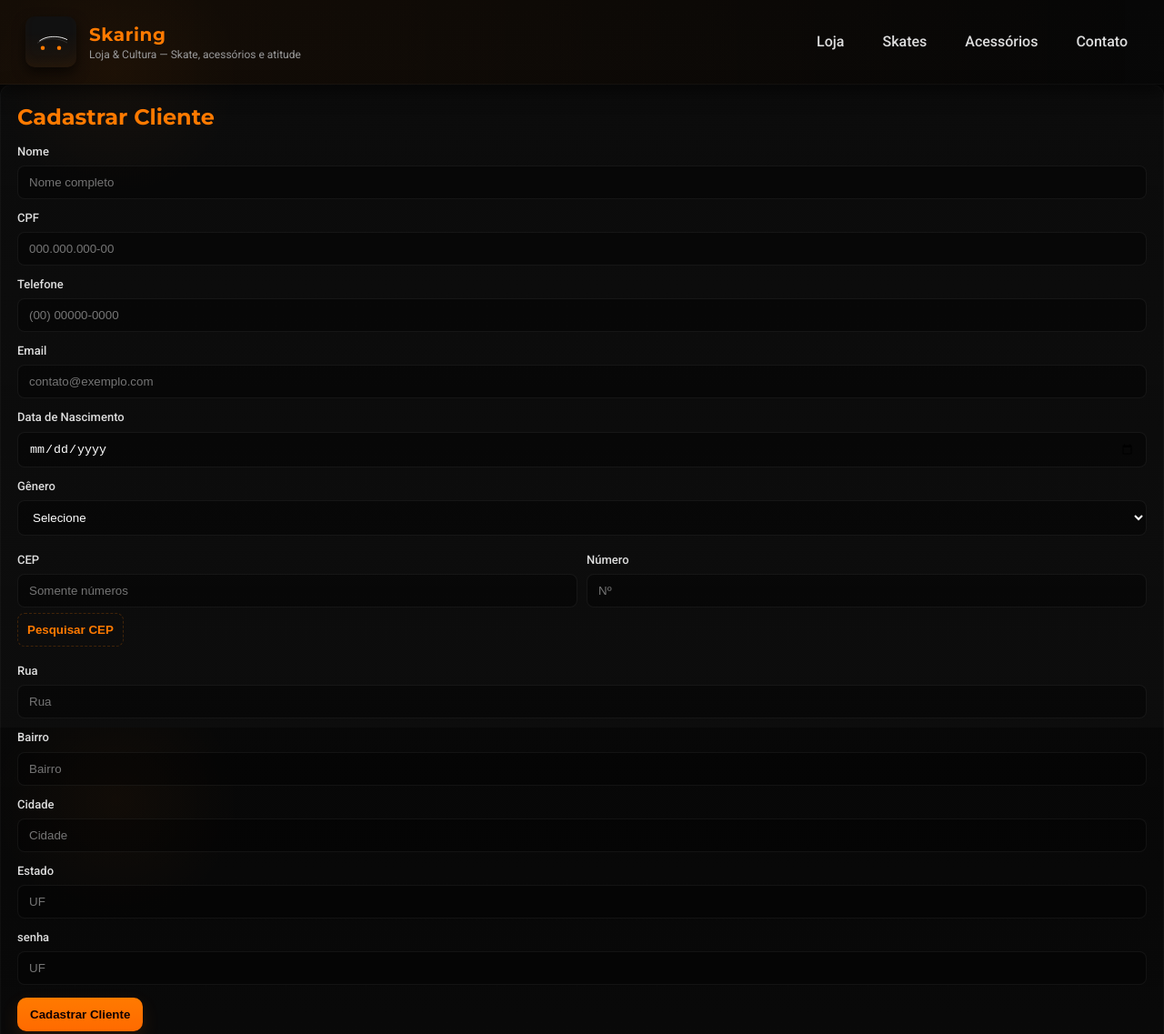
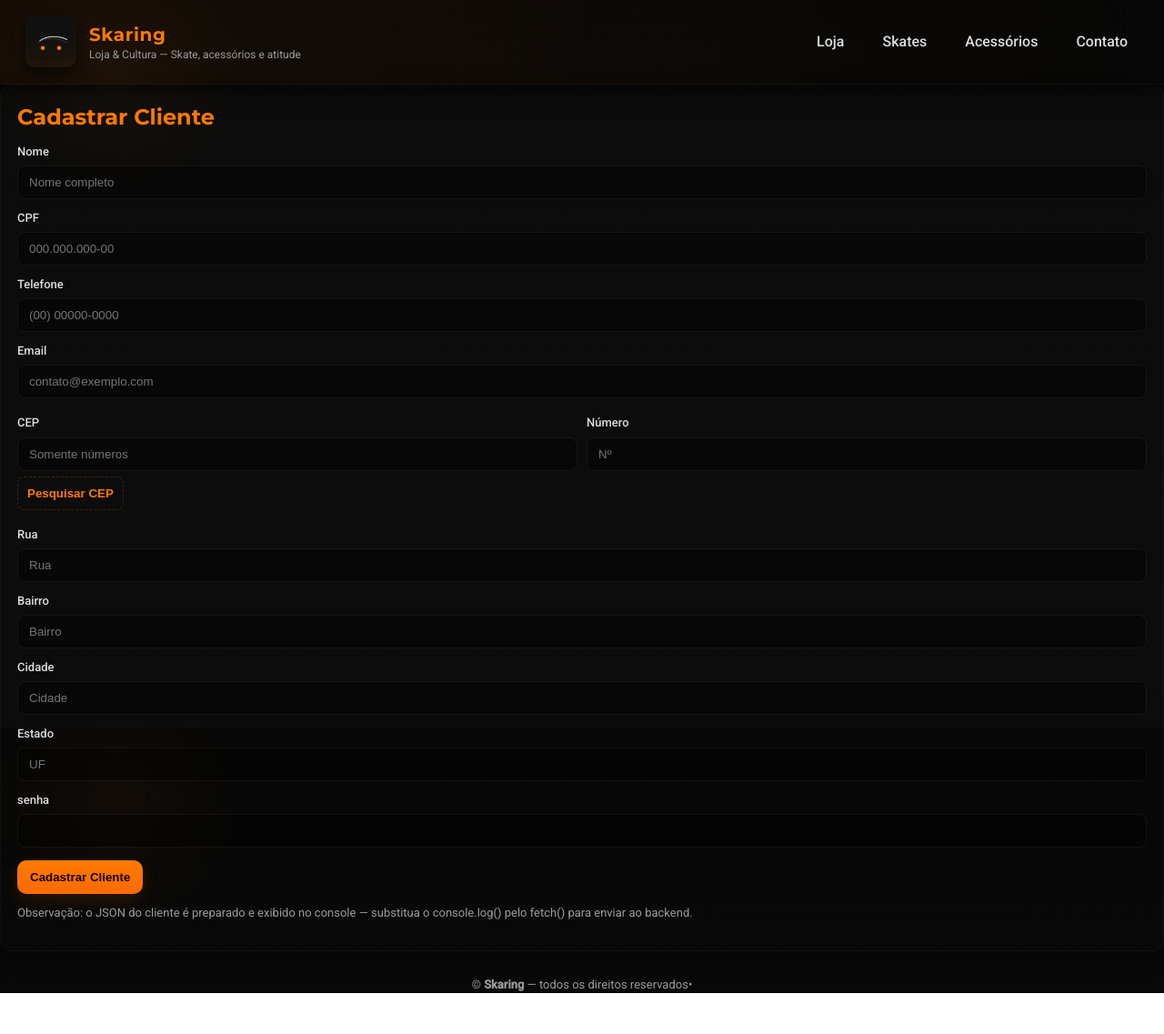
Before and after one commit to Marcos04082008/backend.jogos, a website: page cadrastro.html in a window 1280 px wide. Shown: the top 1137 px of the page at 91% size. After the commit the page ends 1092 px from the top, so only its background shows below. Drawn offline with Linux system fonts and the light colour scheme.

Commit message:
Update cadrastro.html

```diff
--- a/cadrastro.html
+++ b/cadrastro.html
@@ -163,7 +163,7 @@
       margin:12px 0 6px;
       font-weight:500;
     }
-    input[type="text"], input[type="email"], input[type="tel"], input[type="date"], select {
+    input[type="text"], input[type="email"], input[type="tel"], input[type="date"], input[type="password"], select {
       width:100%;
       padding:10px 12px;
       border-radius:8px;
@@ -311,15 +311,7 @@
         <label for="email">Email</label>
         <input id="email" name="email" type="email" required placeholder="contato@exemplo.com">
 
-        <label for="data_nascimento">Data de Nascimento</label>
-        <input id="data_nascimento" name="data_nascimento" type="date" required>
 
-        <label for="genero">Gênero</label>
-        <select id="genero" name="genero" required>
-          <option value="">Selecione</option>
-          <option value="M">Masculino</option>
-          <option value="F">Feminino</option>
-          <option value="O">Outro</option>
         </select>
 
         <div class="linha">
@@ -349,7 +341,7 @@
         <input id="estado" name="estado" type="text" required placeholder="UF">
 
         <label for="senha">senha</label>
-        <input id="senha" name="senha" type="text" required placeholder="UF">
+        <input id="senha" name="senha" type="password" required>
 
         <input type="submit" value="Cadastrar Cliente">
       </form>
```
